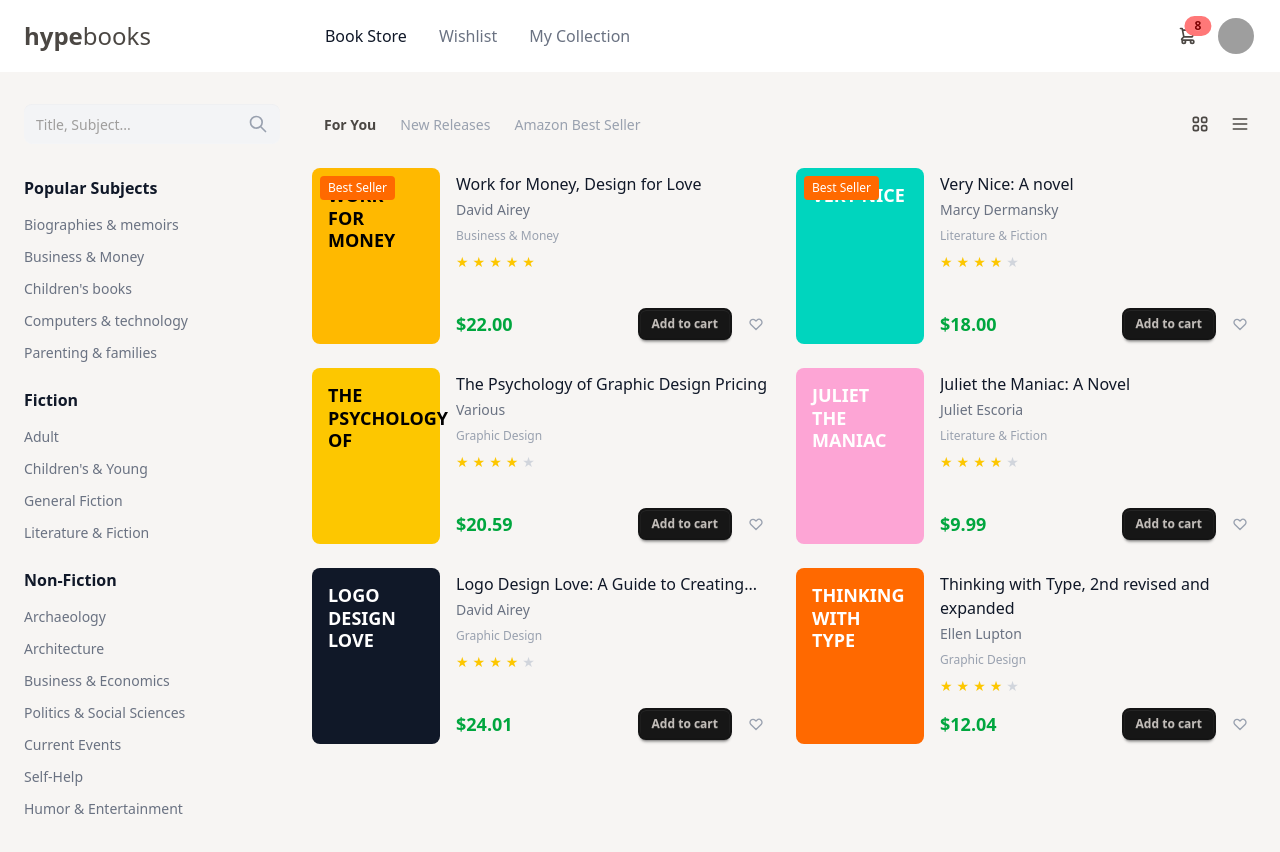
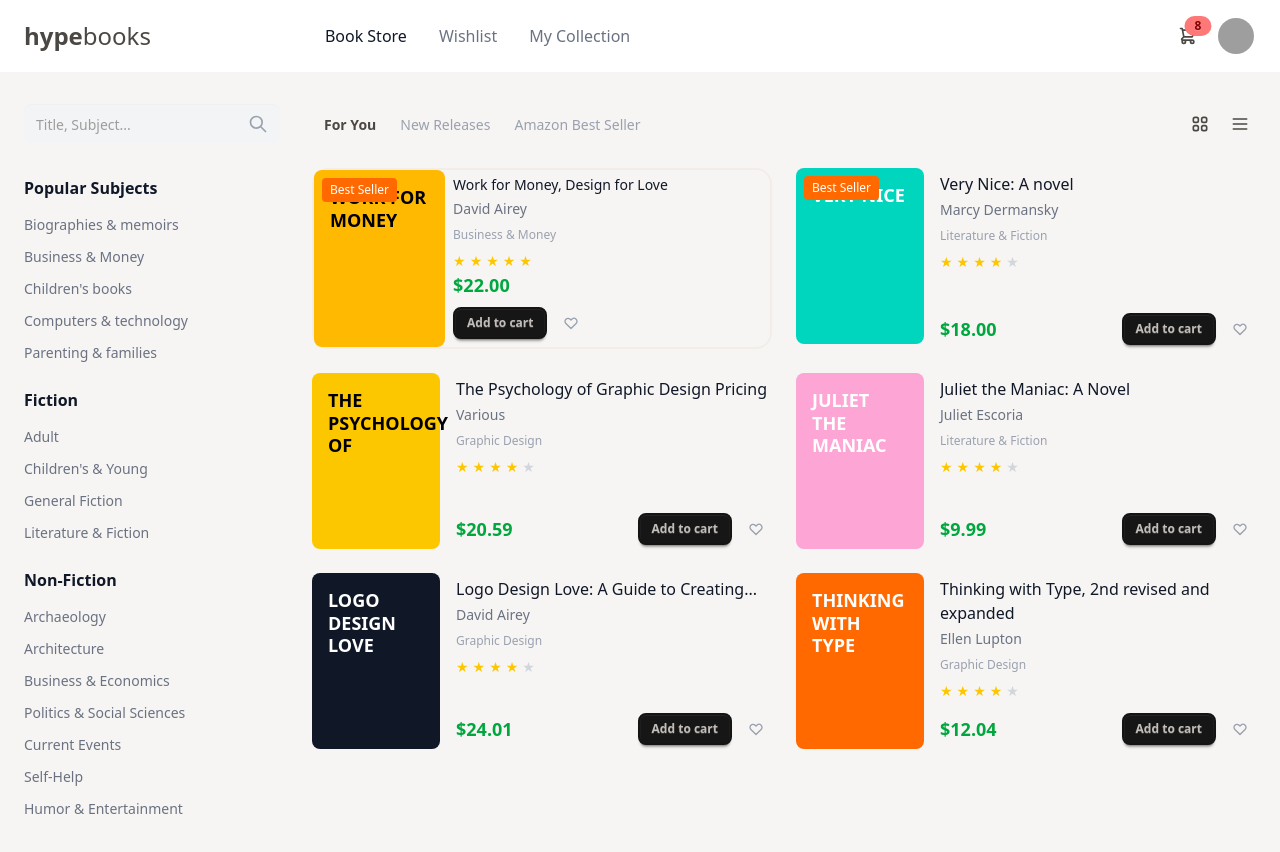
Before and after one commit to ajrobrigado23/build-full-stack-ecommerce-website, an Angular app in the folder 03-frontend/angular-ecommerce/: page / in a window 1280 px wide. Built offline with nearby package versions, Linux system fonts and the light colour scheme; grey boxes are pictures that could not be loaded.

Commit message:
add a card component to our book-1

```diff
--- a/03-frontend/angular-ecommerce/src/app/app.html
+++ b/03-frontend/angular-ecommerce/src/app/app.html
@@ -167,18 +167,20 @@
       <div class="grid grid-cols-2 gap-6">
 
         <!-- Book 1 -->
-        <div class="flex gap-4">
-          <div class="relative w-32 h-44 bg-amber-400 rounded-lg flex-shrink-0 p-4 flex flex-col justify-between">
+        <div class="card card-border flex gap-4">
+
+          <div class="card-body flex-1 flex flex-row p-0">
+
+            <div class="relative w-20 h-auto bg-amber-400 rounded-lg flex-shrink-0 p-4 flex flex-col grow-1 justify-between">
               <span class="absolute top-2 left-2 bg-orange-500 text-white text-xs px-2 py-1 rounded">Best Seller</span>
               <div class="text-black font-bold text-lg leading-tight">WORK FOR MONEY</div>
             </div>
 
-          <div class="flex-1 flex flex-col justify-between py-1">
-
-            <div>
-              <h3 class="font-medium text-gray-900 mb-1 line-clamp-2">Work for Money, Design for Love</h3>
+            <div class="flex flex-col grow-2">
+              <h3 class="font-medium text-gray-900 mb-1 line-clamp-2 pt-1">Work for Money, Design for Love</h3>
               <p class="text-sm text-gray-500 mb-2">David Airey</p>
               <p class="text-xs text-gray-400 mb-2">Business & Money</p>
+
               <div class="flex gap-1">
                 <span class="text-yellow-400 text-sm">★</span>
                 <span class="text-yellow-400 text-sm">★</span>
@@ -186,10 +188,10 @@
                 <span class="text-yellow-400 text-sm">★</span>
                 <span class="text-yellow-400 text-sm">★</span>
               </div>
-            </div>
 
-            <div class="flex items-center justify-between mt-2">
               <span class="text-lg font-semibold text-green-600">$22.00</span>
+
+              <div class="flex items-end justify-between mt-2 mb-2">
                 <div class="flex gap-2">
                   <button class="btn btn-sm btn-neutral">Add to cart</button>
                   <button class="btn btn-ghost btn-sm btn-circle">
@@ -198,6 +200,8 @@
                     </svg>
                   </button>
                 </div>
+              </div>
+
             </div>
 
           </div>
```
Lines whose indentation alone changed are shown as unchanged.
